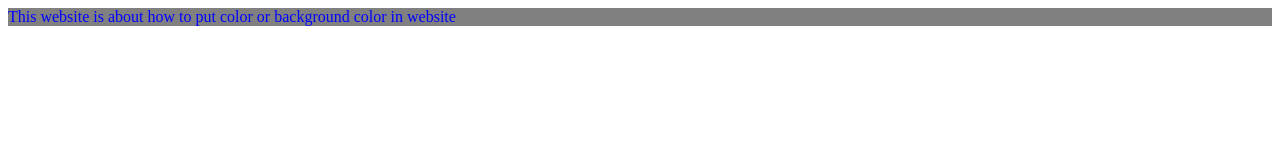
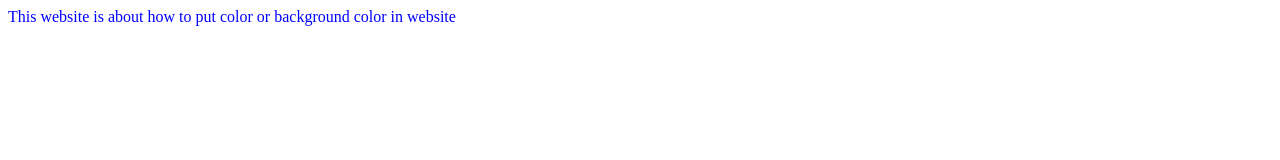
Before and after one commit to Sashan4395/Color, a plain HTML site: page index.html in a window 1280 px wide. Drawn offline with Linux system fonts and the light colour scheme.

Commit message:
Update index.html

```diff
--- a/index.html
+++ b/index.html
@@ -2,5 +2,5 @@
 <head>
 </head>
 <body>
-<p style="color:blue; background-color: gray;">
+<p style="color:blue; background-color: white;">
 This website is about how to put color or background color in website </p>
```
